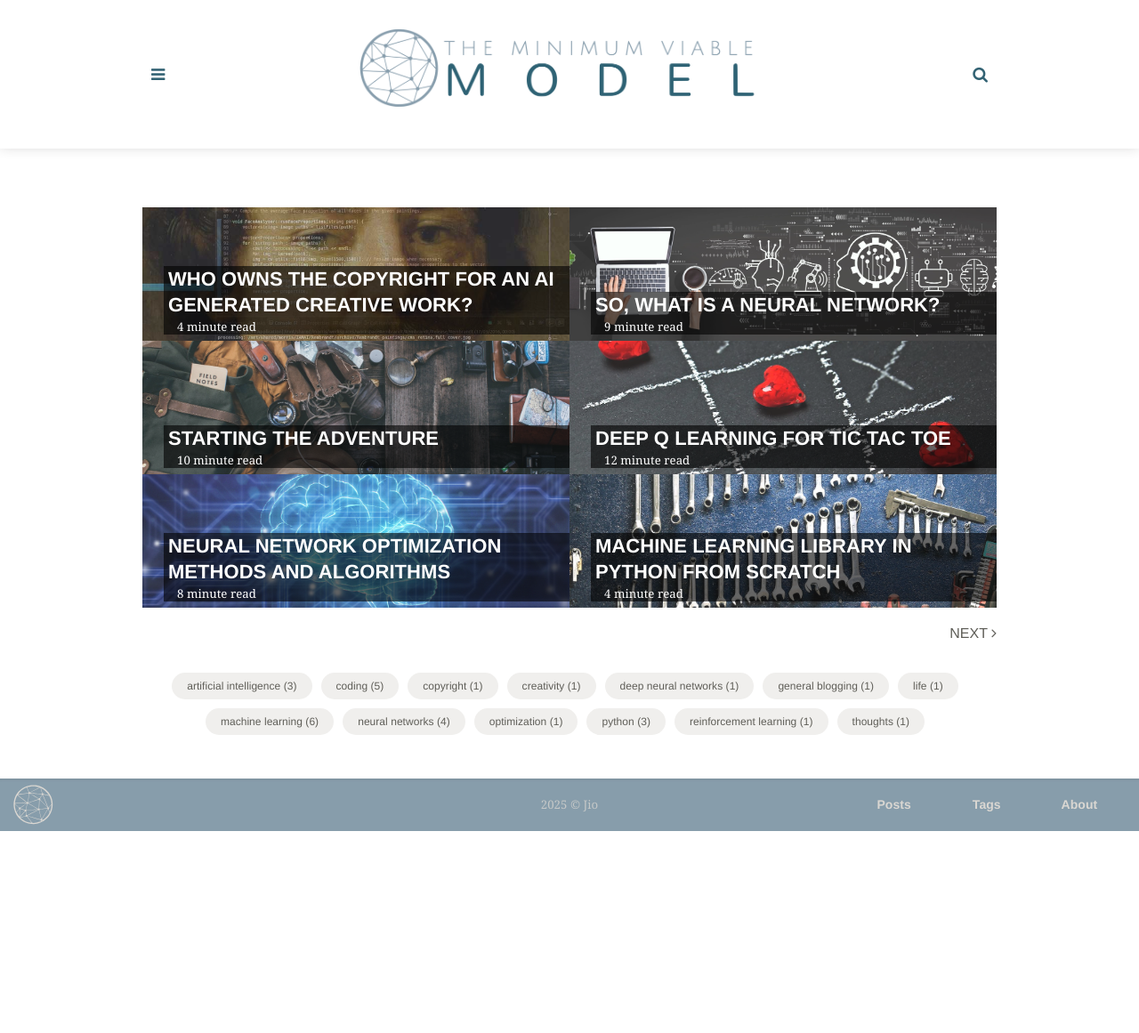
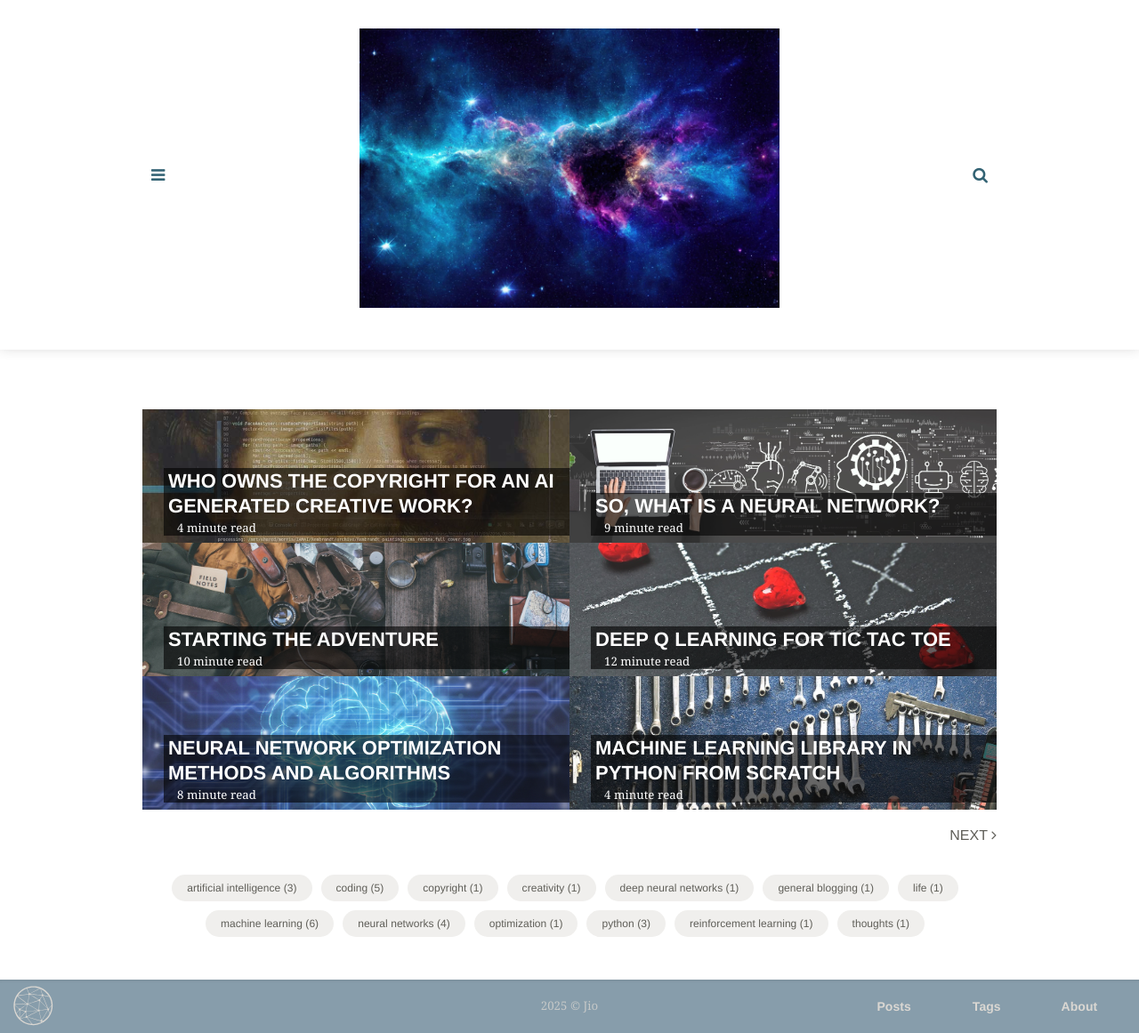
Before and after one commit to travelerstree/travelerstree.github.io, a Jekyll site: the page built from index.html, in a window 1280 px wide. Shown: the whole page at 89% size. Built offline with Jekyll 4.4.1, drawn with Linux system fonts in a browser that asks for light colours; some web fonts are replaced; the list of posts is cut into pages by our own code; before the commit the page ends 934 px from its top, so only the background shows below that.

Commit message:
update 2025-03-22  0:30:31.42

```diff
--- a/_config.yml
+++ b/_config.yml
@@ -4,7 +4,7 @@ description: 'TEST PAGE .' # this means to ignore newlines until "baseurl:"
 permalink: ':title:output_ext'
 baseurl: "/" # the subpath of your site, e.g. /blog
 url: "https://travelerstree.github.io" # the base hostname & protocol for your site, e.g. http://example.com
-logo: "/assets/img/branding/MVM-logo-full.png"
+logo: "/assets/img/branding/universe.jpg"
 logo-icon: "/assets/img/branding/MVM-symbol.svg"
 logo-icon-SEO: "/assets/img/branding/MVM-symbol-black.png" # must be a non SVG file
 
```
Also changed, not shown: assets/img/branding/universe.jpg (added), 1 other file.
